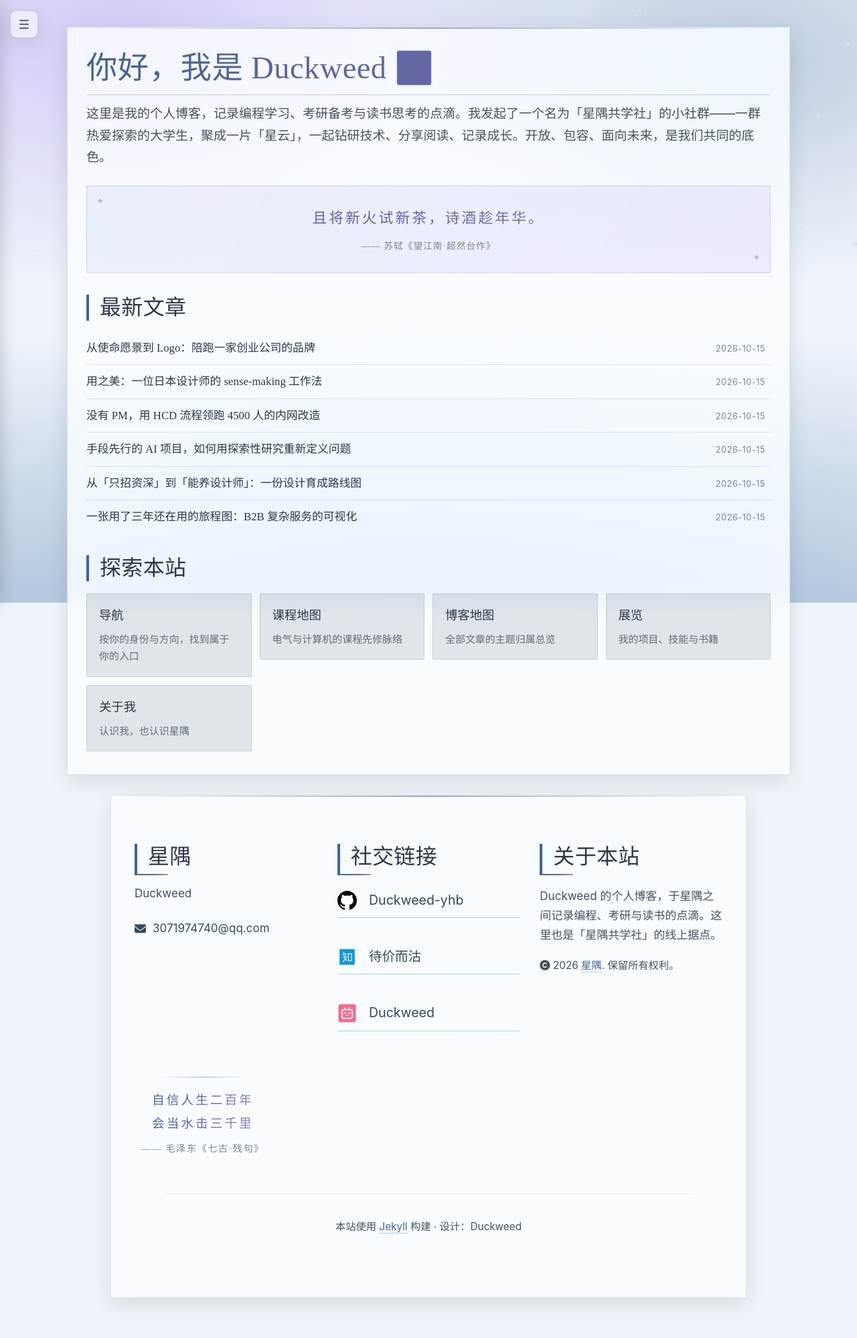
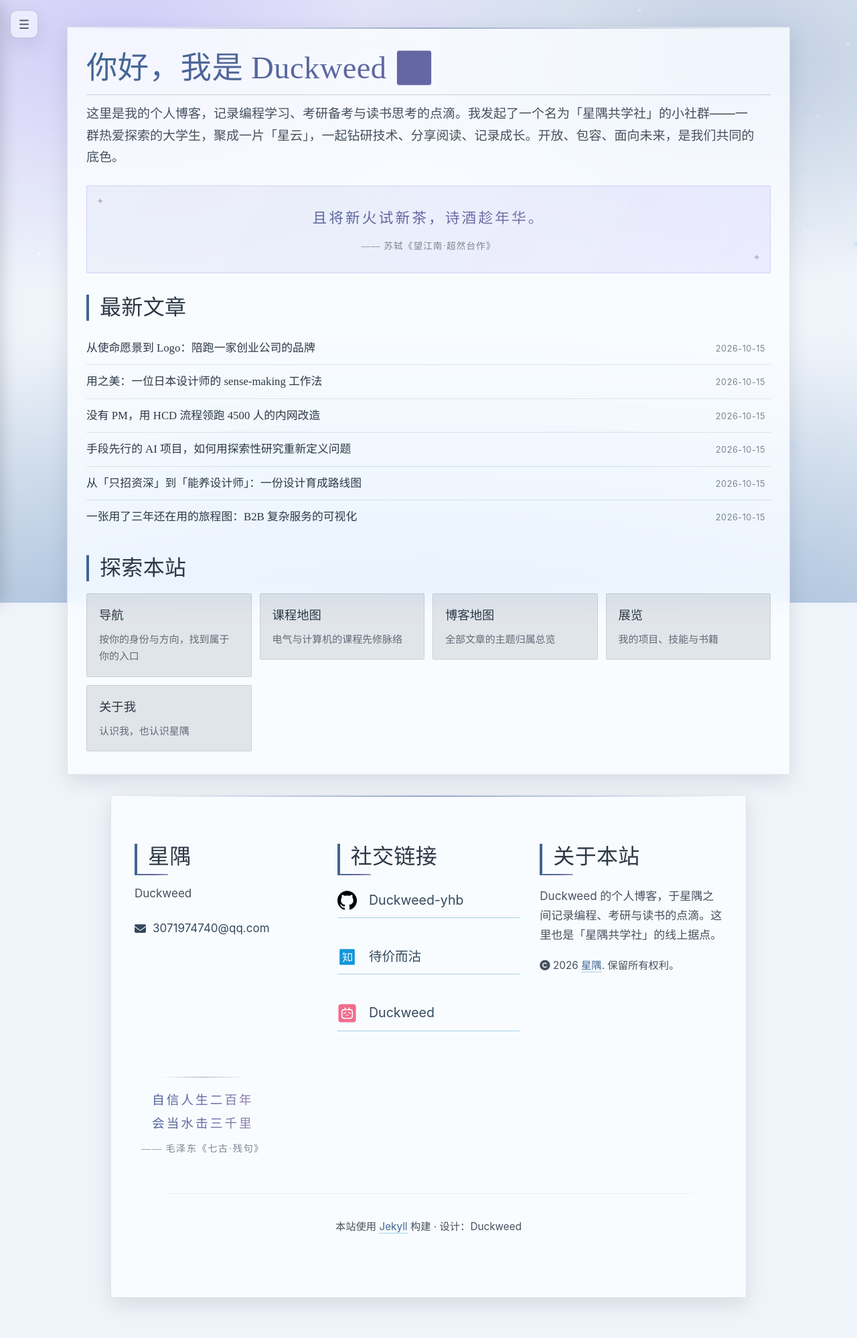
Before and after one commit to Duckweed-yhb/Duckweed-yhb.github.io, a Jekyll site: the page built from index.html, in a window 1280 px wide. Shown: the whole page at 67% size. Built offline with Jekyll 4.4.1, drawn with Linux system fonts in a browser that asks for light colours; comment, search, counter and statistics services are not loaded.

Commit message:
style: 遵循「用之美」与 better-ui/typography 原则的克制界面打磨
- 标题 text-wrap: balance，导语 text-wrap: pretty（避免孤行/末行孤词）
- 筛选芯片 transition: all 改为仅列出实际变化的属性
- 筛选芯片 :active 加 scale(0.96) 按压反馈
- 主题切换时注入 transition:none + 强制 reflow，下一帧恢复，切换干脆不糊

```diff
--- a/assets/css/editorial.css
+++ b/assets/css/editorial.css
@@ -128,6 +128,7 @@
   margin: 0 0 var(--sp-md);
   padding-bottom: var(--sp-md);
   border-bottom: 1px solid var(--line) !important;
+  text-wrap: balance; /* better-typography：两行及以上标题均衡断行，避免孤行 */
 }
 
 .page-content h2,
@@ -137,6 +138,7 @@
   font-weight: 400;
   line-height: 1.22;
   margin: var(--sp-3xl) 0 var(--sp-md);
+  text-wrap: balance;
 }
 
 .page-content h3,
@@ -146,6 +148,7 @@
   line-height: 1.3;
   color: var(--text-strong) !important;
   margin: var(--sp-2xl) 0 var(--sp-md);
+  text-wrap: balance;
 }
 
 .page-content h4,
@@ -277,6 +280,7 @@
   line-height: 1.72;
   color: var(--text-soft);
   margin: 0;
+  text-wrap: pretty; /* better-typography：避免末行只落一个短词 */
 }
 
 .page-card p,
@@ -533,7 +537,7 @@
   letter-spacing: 0.06em;
   text-transform: uppercase;
   cursor: pointer;
-  transition: all 0.24s ease;
+  transition: color 0.24s ease, border-color 0.24s ease, background-color 0.24s ease;
 }
 
 .archive-tab:hover:not(.active) {
@@ -608,7 +612,13 @@
   color: var(--text-soft);
   font-size: var(--type-body-sm);
   text-decoration: none;
-  transition: all 0.22s ease;
+  transition: color 0.22s ease, border-color 0.22s ease, background-color 0.22s ease;
+}
+
+/* 筛选芯片的按压反馈：better-ui —— scale 恒为 0.96 */
+.archive-tab:active,
+.cat-tag-btn:active {
+  transform: scale(0.96);
 }
 
 .cat-tag-btn:hover {
```
Also changed, not shown: _layouts/default.html (+8 -0 lines).
